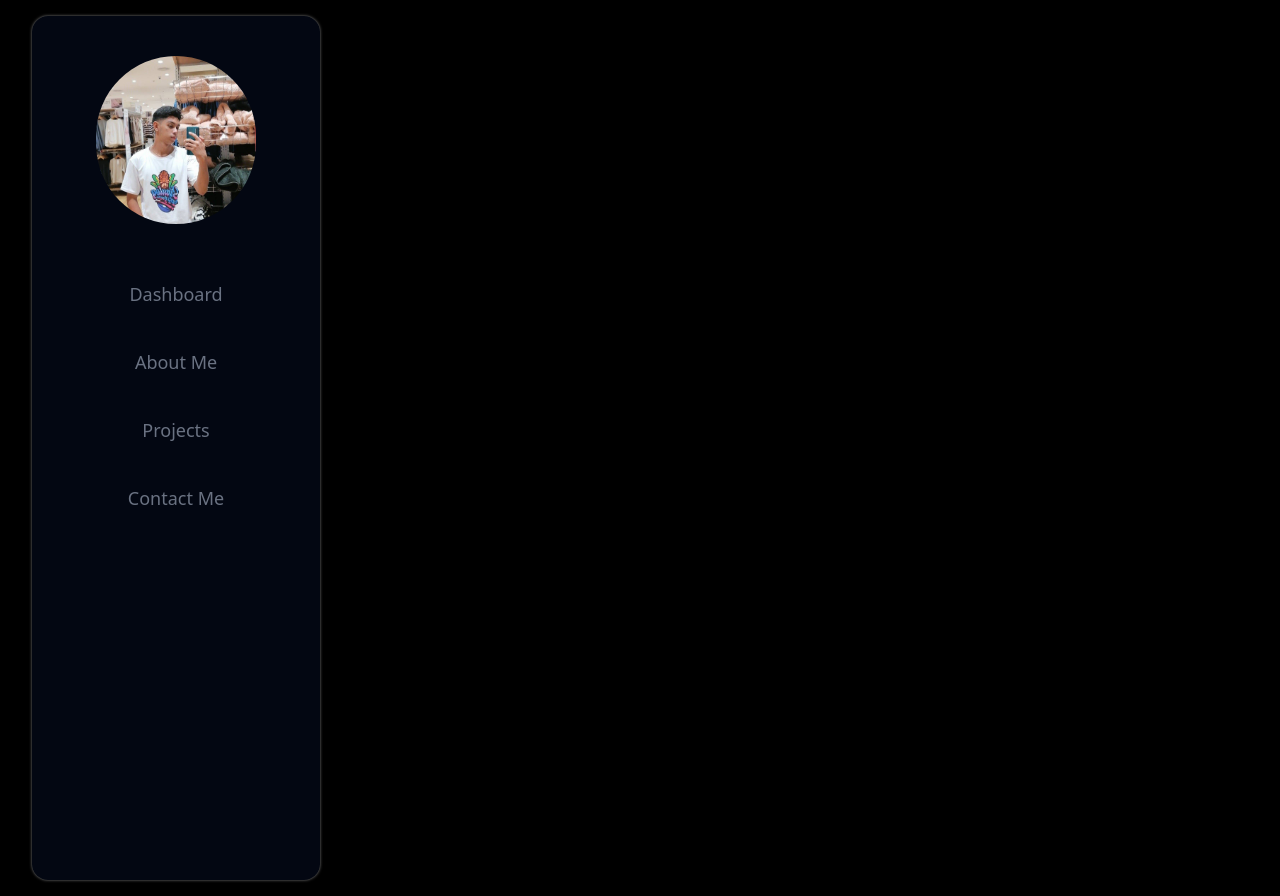
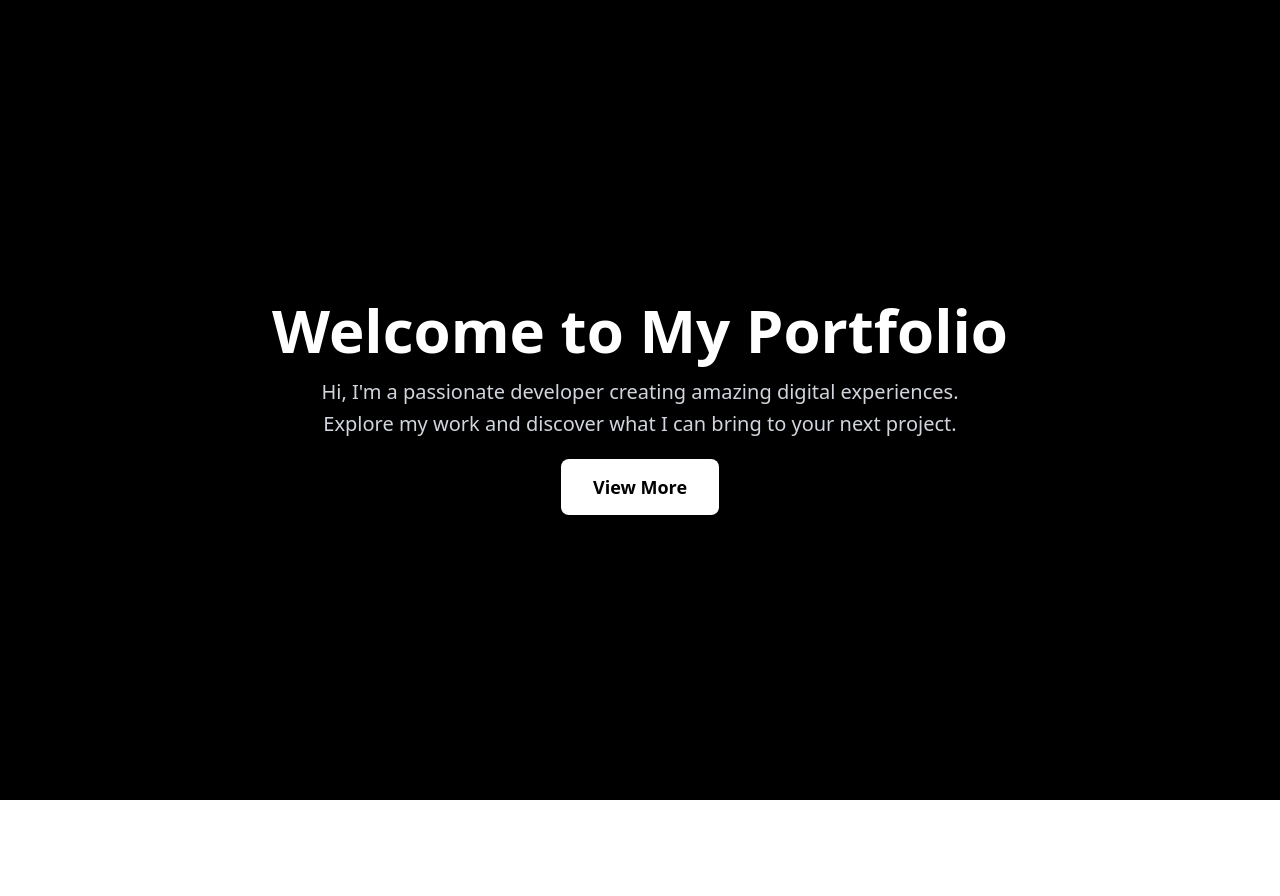
Before and after one commit to ChristianAlicaba2002/My-Portfolio, a React (Vite) app: page / in a window 1280 px wide. After the commit the page ends 800 px from the top, so only its background shows below. Built offline with nearby package versions, Linux system fonts and the light colour scheme.

Commit message:
chore: update the index page into welcome page

```diff
--- a/src/App.jsx
+++ b/src/App.jsx
@@ -1,10 +1,24 @@
-import Sidebar from "./components/Sidebar";
+import { Link, NavLink } from "react-router-dom";
 
 function App() {
   return (
-    <body className="w-full bg-black flex flex-row justify-between py-4 px-8">
-        <Sidebar />
-    </body>
+    <div className="w-full min-h-screen bg-black flex flex-col items-center justify-center py-4 px-8">
+      <div className="text-center space-y-8">
+        <h1 className="text-6xl font-bold text-white mb-4">
+          Welcome to My Portfolio
+        </h1>
+        <p className="text-xl text-gray-300 max-w-2xl mx-auto leading-relaxed">
+          Hi, I'm a passionate developer creating amazing digital experiences.
+          Explore my work and discover what I can bring to your next project.
+        </p>
+        <Link
+          to={"/Layouts/dashboard"}
+          className="cursor-pointer bg-white text-black px-8 py-4 rounded-lg font-semibold text-lg duration-200 hover:bg-gray-200 transition-all transform hover:scale-105"
+        >
+          View More
+        </Link>
+      </div>
+    </div>
   );
 }
 
```
